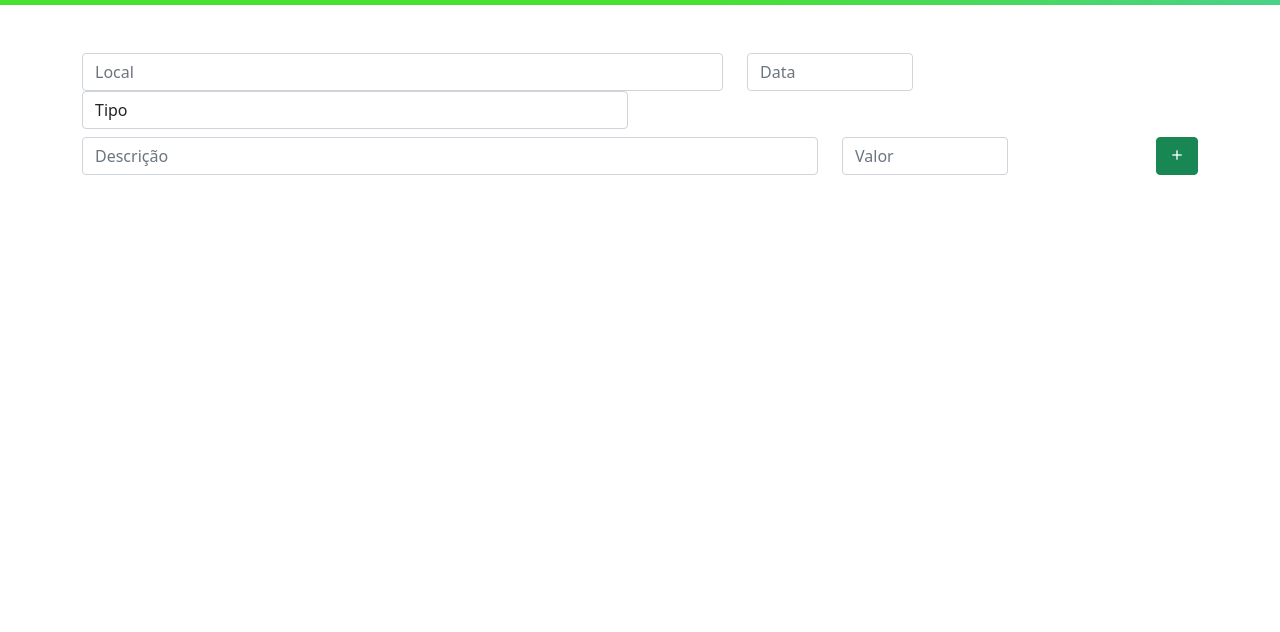
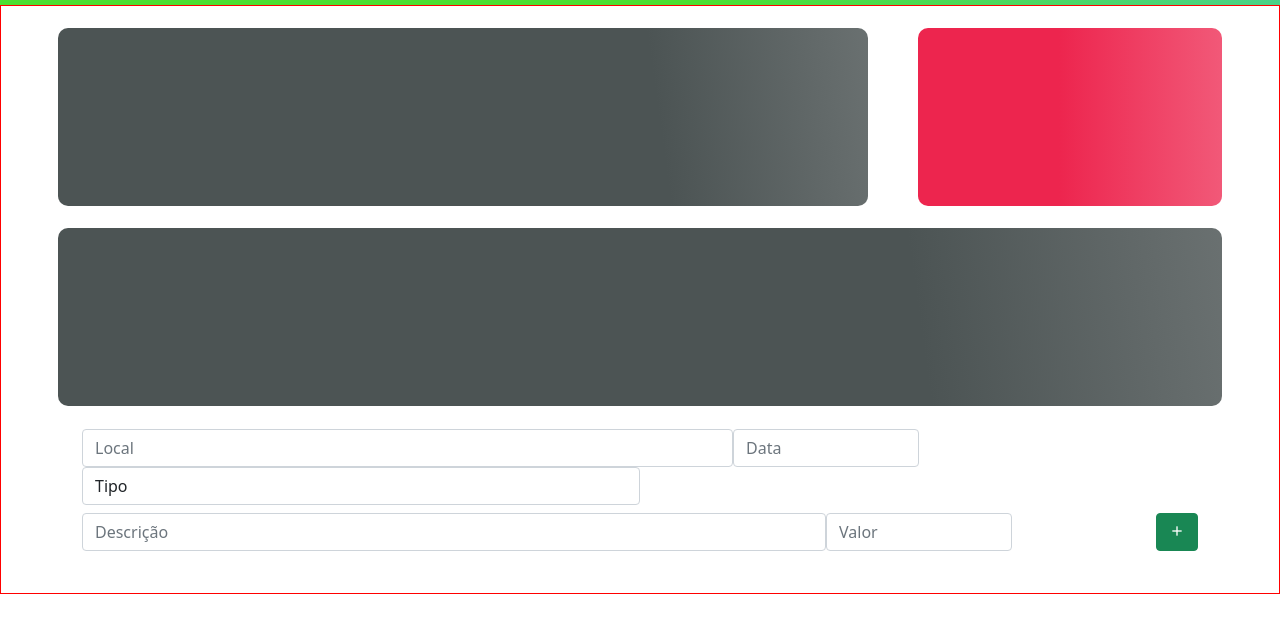
Before and after one commit to LuanCalais/Coin-Me, a website: page index.html in a window 1280 px wide. Shown: the part 54-686 px from the top of the page. Drawn offline with nearby package versions, Linux system fonts and the light colour scheme.

Commit message:
comecar estilos da area central... primeiro e segundo containers e scss

```diff
--- a/assets/style/style.scss
+++ b/assets/style/style.scss
@@ -1,18 +1,25 @@
-*{
+* {
     padding: 0;
     margin: 0;
     box-sizing: border-box;
 }
 
-body{
+.row{
+    --bs-gutter-x: 0!important;
+    --bs-gutter-y: 0!important;
+}
+
+body {
     height: 100vh;
     width: 100%;
 
-    nav{
-        background:  linear-gradient(88.12deg, #49E032 54.64%, #4BBEFF 162.61%);
-        .container{
-            a{
-                i{
+    // Estilo Nav
+    nav {
+        background: linear-gradient(88.12deg, #49E032 54.64%, #4BBEFF 162.61%);
+
+        .container {
+            a {
+                i {
                     vertical-align: middle;
                     font-size: 2rem;
                     margin-right: 0.4em;
@@ -21,4 +28,55 @@ body{
         }
     }
 
+    main {
+
+        display: flex;
+        align-items: flex-start;
+        justify-content: center;
+        border: 1px solid red;
+        min-height: 589px;
+        height: auto;
+
+        .engloba-conteudo {
+
+            width: 95%;
+
+            // Estilo geral section
+            section {
+
+                .back-grad-black{
+                    background: linear-gradient(82.03deg, #4C5454 73.48%, #FFFFFF 233.54%);                }
+
+                .red-grad-primary{
+                    background: linear-gradient(90deg, #ED254E 46.45%, rgba(237, 37, 78, 0) 272.73%);
+                }
+
+                margin-top: 1.4em;
+                margin-bottom: 1.4em;
+                min-height: 11.125em;
+                width: 100%;
+
+                .row{
+                    min-height: 11.125em;
+                    display: flex;
+                    flex-direction: row;
+                    flex-wrap: wrap;
+                    justify-content: space-around;
+
+                    .box-s1, .box-s2{
+                        border-radius: 0.625em;
+                    }
+
+                    .box-s2{
+                        width: 95.9%;
+                    }
+                }
+
+            }
+        }
+
+
+    }
+
+
 }
--- a/index.html
+++ b/index.html
@@ -1,7 +1,6 @@
 <!DOCTYPE html>
 <html lang="pt-br">
 
-<head>
 <meta charset="UTF-8">
 <meta http-equiv="X-UA-Compatible" content="IE=edge">
 <meta name="viewport" content="width=device-width, initial-scale=1.0">
@@ -14,7 +13,6 @@
 <link rel="stylesheet" href="assets/style/style.css">
 
 <title>Coin-me</title>
-</head>
 
 <body>
   <nav class="navbar navbar-expand-lg navbar-dark">
@@ -39,7 +37,30 @@
 
   </nav>
 
-  <div class="container mt-5">
+  <main>
+
+    <div class="engloba-conteudo">
+
+      <!-- Section 1 -->
+      <section>
+        <div class="row">
+          <div class="col-8 box-s1 back-grad-black">
+          </div>
+          <div class="col-3 box-s1 red-grad-primary">
+          </div>
+        </div>
+      </section>
+
+      <!-- Section 2 -->
+      <section>
+        <div class="row">
+          <div class="col-12 box-s2 back-grad-black">
+
+          </div>
+        </div>
+      </section>
+
+      <div class="container">
 
         <div class="row mb-2">
 
@@ -79,6 +100,10 @@
           </div>
         </div>
       </div>
+    </div>
+
+
+  </main>
 
   <!-- Fix of the exports not defined -->
   <script>var exports = {};</script>
```
Also changed, not shown: assets/style/style.css, 1 other file. Lines whose indentation alone changed are shown as unchanged.
